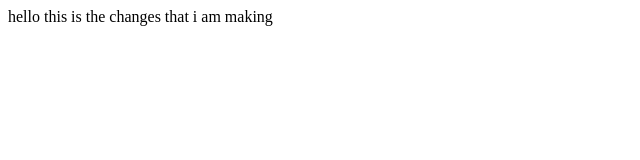
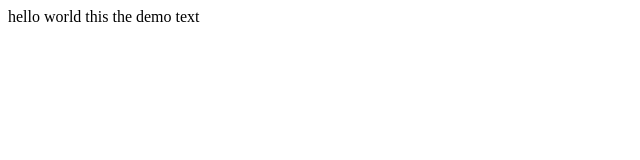
Before and after one commit to RohanNOn/demorepo, a plain HTML site: page index.html in a window 1280 px wide. Shown: the whole page, without its empty margins (0-640 px from the left). Drawn offline with Linux system fonts and the light colour scheme.

Commit message:
changed heading

```diff
--- a/index.html
+++ b/index.html
@@ -6,7 +6,8 @@
     <title>Document</title>
 </head>
 <body>
-    hello this is the changes that i am making
+hello world this the demo text
+
 
 </body>
 </html>
```
